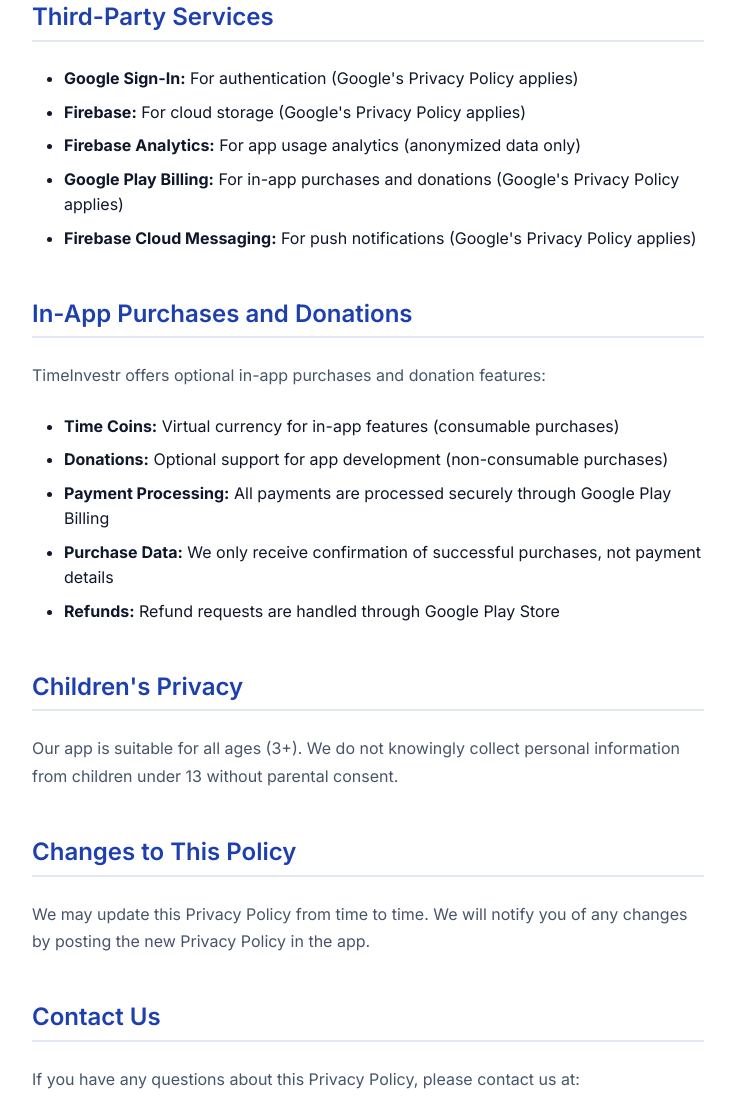
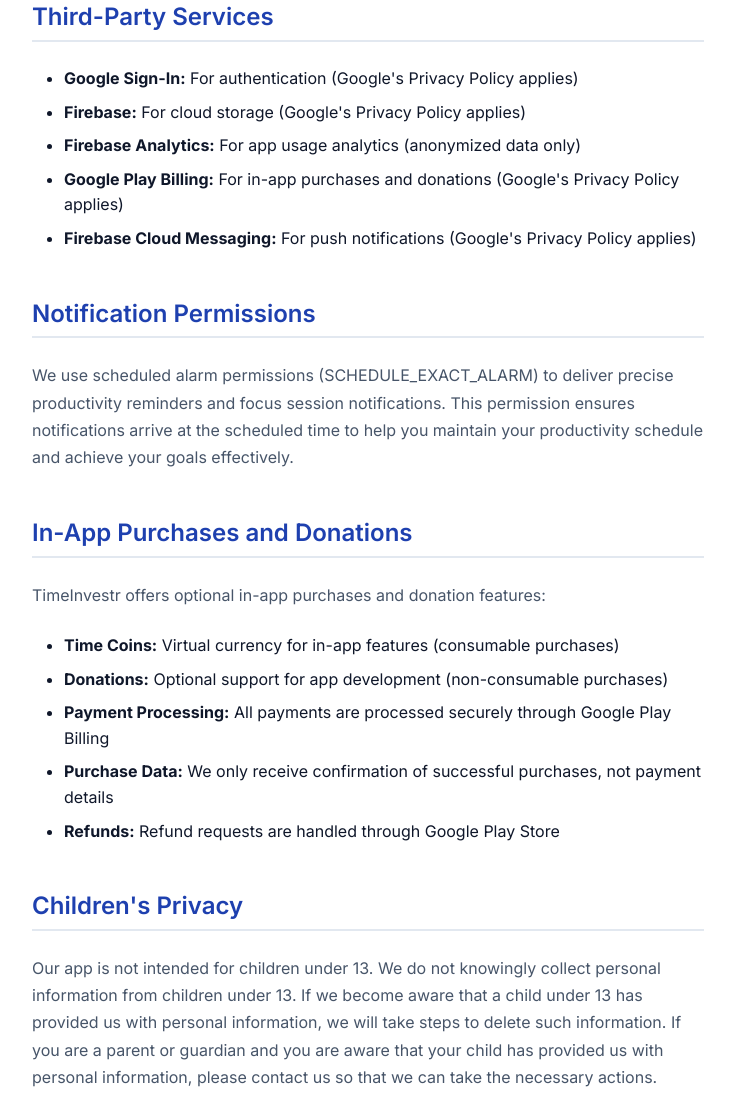
Before and after one commit to Jaaduomom/timeinvestr-website, a plain HTML site: page privacy.html in a window 1280 px wide. Shown: the part 1953-3049 px from the top of the page, without its empty margins (272-1007 px from the left). Drawn offline with Linux system fonts and the light colour scheme; files whose address does not match are found by name.

Commit message:
Add files via upload

```diff
--- a/privacy.html
+++ b/privacy.html
@@ -125,6 +125,11 @@
                 </section>
 
                 <section class="legal-section">
+                    <h2>Notification Permissions</h2>
+                    <p>We use scheduled alarm permissions (SCHEDULE_EXACT_ALARM) to deliver precise productivity reminders and focus session notifications. This permission ensures notifications arrive at the scheduled time to help you maintain your productivity schedule and achieve your goals effectively.</p>
+                </section>
+
+                <section class="legal-section">
                     <h2>In-App Purchases and Donations</h2>
                     <p>TimeInvestr offers optional in-app purchases and donation features:</p>
                     <ul>
@@ -138,7 +143,7 @@
 
                 <section class="legal-section">
                     <h2>Children's Privacy</h2>
-                    <p>Our app is suitable for all ages (3+). We do not knowingly collect personal information from children under 13 without parental consent.</p>
+                    <p>Our app is not intended for children under 13. We do not knowingly collect personal information from children under 13. If we become aware that a child under 13 has provided us with personal information, we will take steps to delete such information. If you are a parent or guardian and you are aware that your child has provided us with personal information, please contact us so that we can take the necessary actions.</p>
                 </section>
 
                 <section class="legal-section">
```
Also changed, not shown: data-safety.html (+4 -1 lines).
